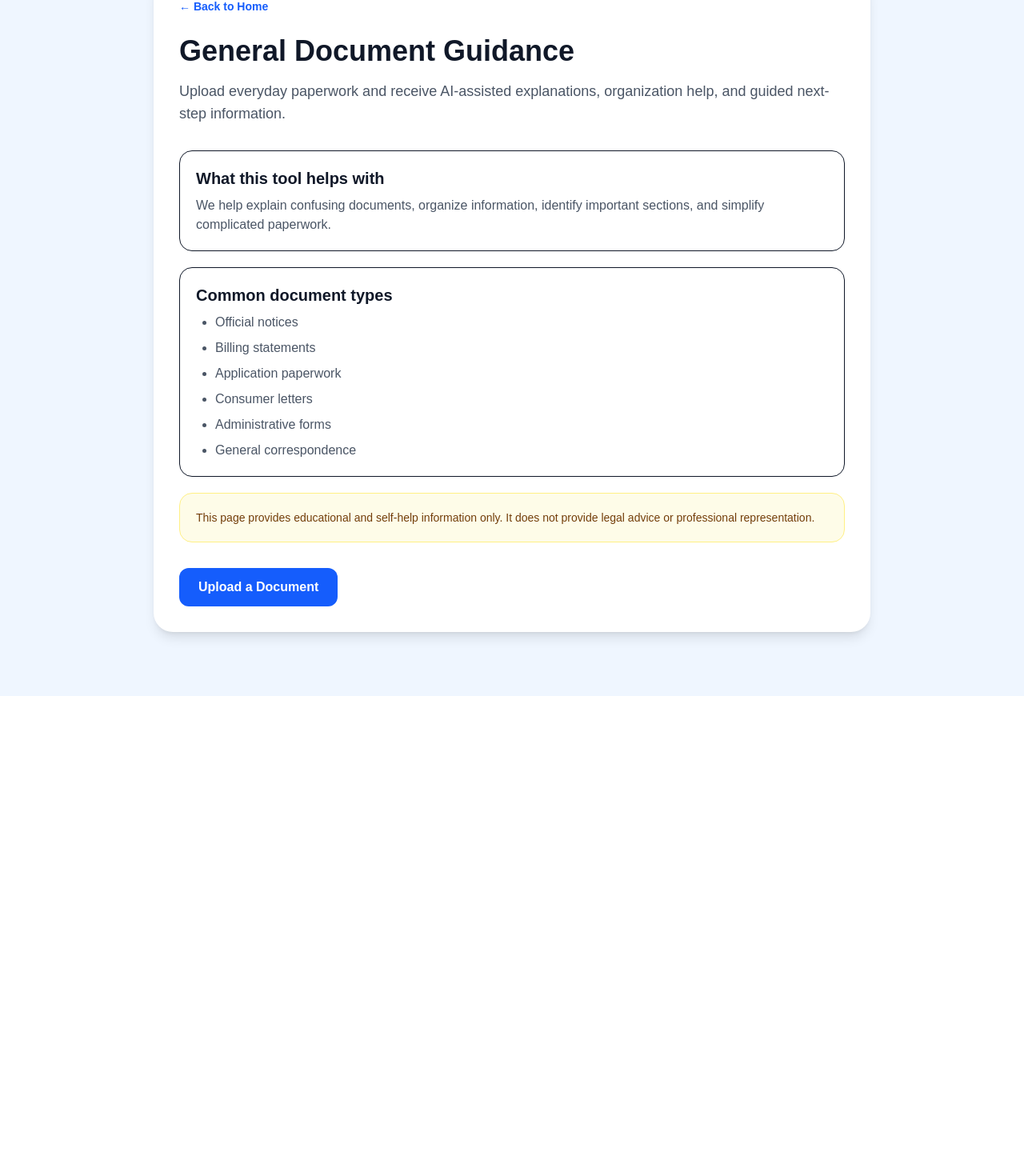
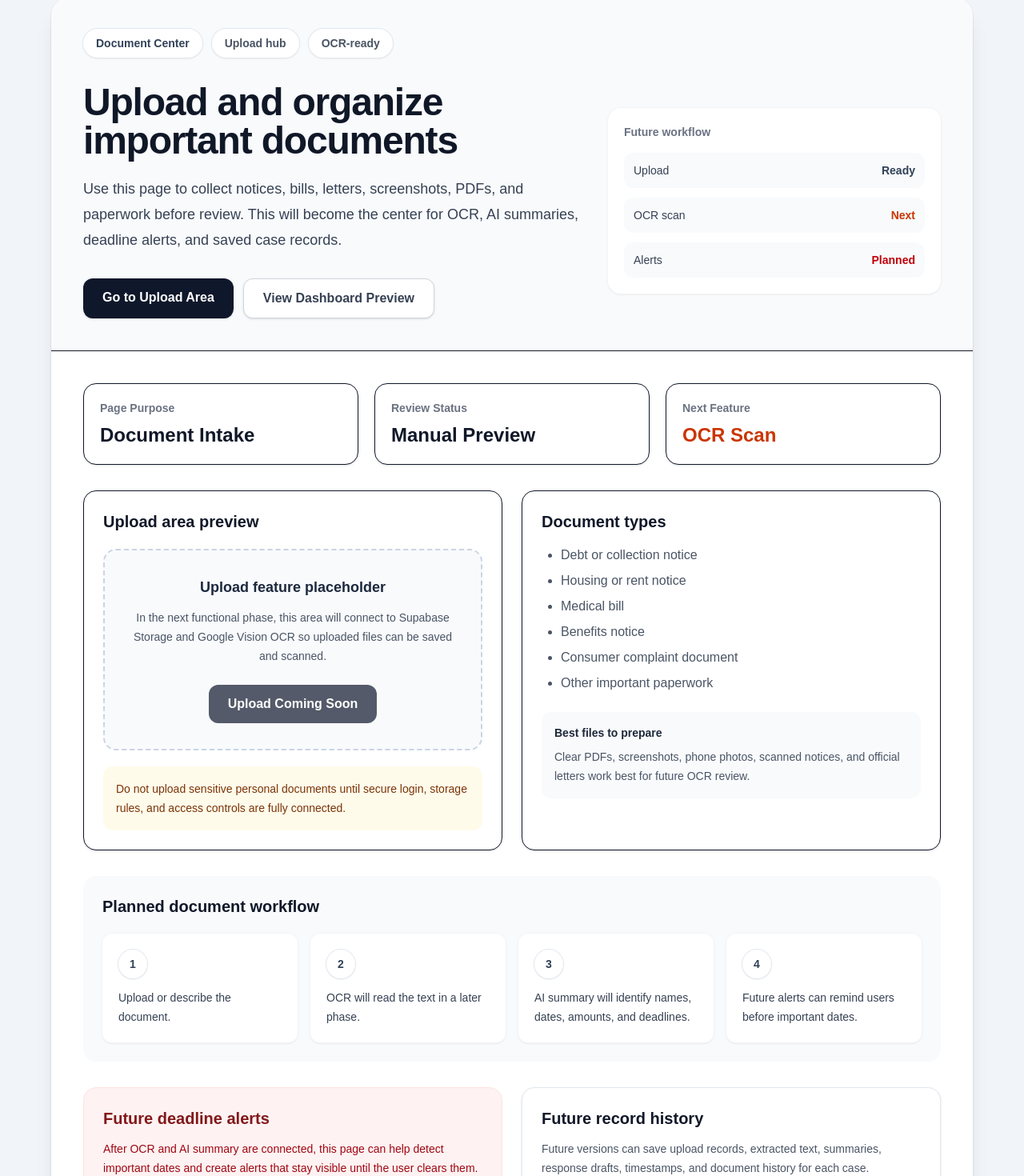
Before and after one commit to betterwork7777/csds-site, a Next.js app: page /documents in a window 1280 px wide. Shown: the part 116-1586 px from the top of the page at 80% size. Before the commit the page ends 986 px from the top, so only its background shows below. Built offline with nearby package versions, Linux system fonts and the light colour scheme.

Commit message:
Refactor DocumentsPage with new layout and features

```diff
--- a/src/app/documents/page.tsx
+++ b/src/app/documents/page.tsx
@@ -1,59 +1,228 @@
 export default function DocumentsPage() {
+  const documentTypes = [
+    "Debt or collection notice",
+    "Housing or rent notice",
+    "Medical bill",
+    "Benefits notice",
+    "Consumer complaint document",
+    "Other important paperwork",
+  ];
+
+  const nextSteps = [
+    "Upload or describe the document.",
+    "OCR will read the text in a later phase.",
+    "AI summary will identify names, dates, amounts, and deadlines.",
+    "Future alerts can remind users before important dates.",
+  ];
+
   return (
-    <main className="min-h-screen bg-blue-50 px-6 py-20 text-gray-900">
-      <div className="mx-auto max-w-4xl rounded-3xl bg-white p-8 shadow-lg">
-        <a href="/" className="text-sm font-semibold text-blue-600">
+    <main className="min-h-screen bg-slate-100 px-6 py-16 text-gray-900">
+      <div className="mx-auto max-w-6xl">
+        <a href="/" className="text-sm font-semibold text-slate-700">
           ← Back to Home
         </a>
 
-        <h1 className="mt-6 text-4xl font-bold">
-          General Document Guidance
+        <section className="mt-6 overflow-hidden rounded-3xl bg-white shadow-xl ring-1 ring-black/5">
+          <div className="border-b bg-slate-50 p-8 md:p-10">
+            <div className="flex flex-wrap items-center gap-3">
+              <span className="rounded-full bg-white px-4 py-2 text-sm font-bold text-slate-700 shadow-sm ring-1 ring-slate-200">
+                Document Center
+              </span>
+
+              <span className="rounded-full bg-white px-4 py-2 text-sm font-semibold text-gray-600 shadow-sm ring-1 ring-slate-200">
+                Upload hub
+              </span>
+
+              <span className="rounded-full bg-white px-4 py-2 text-sm font-semibold text-gray-600 shadow-sm ring-1 ring-slate-200">
+                OCR-ready
+              </span>
+            </div>
+
+            <div className="mt-8 grid gap-8 lg:grid-cols-[1.5fr_1fr] lg:items-center">
+              <div>
+                <h1 className="max-w-4xl text-4xl font-bold tracking-tight md:text-5xl">
+                  Upload and organize important documents
                 </h1>
 
-        <p className="mt-4 text-lg text-gray-600">
-          Upload everyday paperwork and receive AI-assisted explanations,
-          organization help, and guided next-step information.
+                <p className="mt-5 max-w-3xl text-lg leading-8 text-gray-700">
+                  Use this page to collect notices, bills, letters, screenshots,
+                  PDFs, and paperwork before review. This will become the center
+                  for OCR, AI summaries, deadline alerts, and saved case records.
                 </p>
 
-        <div className="mt-8 space-y-5">
-          <div className="rounded-2xl border p-5">
-            <h2 className="text-xl font-bold">
-              What this tool helps with
+                <div className="mt-8 flex flex-wrap gap-3">
+                  <a
+                    href="#upload-section"
+                    className="rounded-xl bg-slate-900 px-6 py-3 font-semibold text-white shadow-sm hover:bg-slate-800"
+                  >
+                    Go to Upload Area
+                  </a>
+
+                  <a
+                    href="/dashboard"
+                    className="rounded-xl border border-gray-300 bg-white px-6 py-3 font-semibold text-gray-700 shadow-sm hover:bg-gray-50"
+                  >
+                    View Dashboard Preview
+                  </a>
+                </div>
+              </div>
+
+              <div className="rounded-2xl bg-white p-5 shadow-sm ring-1 ring-gray-100">
+                <p className="text-sm font-bold text-gray-500">
+                  Future workflow
+                </p>
+
+                <div className="mt-4 space-y-3 text-sm text-gray-700">
+                  <div className="flex items-center justify-between rounded-xl bg-slate-50 p-3">
+                    <span>Upload</span>
+                    <span className="font-bold text-slate-700">Ready</span>
+                  </div>
+
+                  <div className="flex items-center justify-between rounded-xl bg-slate-50 p-3">
+                    <span>OCR scan</span>
+                    <span className="font-bold text-orange-700">Next</span>
+                  </div>
+
+                  <div className="flex items-center justify-between rounded-xl bg-slate-50 p-3">
+                    <span>Alerts</span>
+                    <span className="font-bold text-red-700">Planned</span>
+                  </div>
+                </div>
+              </div>
+            </div>
+          </div>
+
+          <div className="p-8 md:p-10">
+            <div className="grid gap-5 md:grid-cols-3">
+              <div className="rounded-2xl border bg-white p-5 shadow-sm">
+                <p className="text-sm font-semibold text-gray-500">
+                  Page Purpose
+                </p>
+                <p className="mt-2 text-2xl font-bold">Document Intake</p>
+              </div>
+
+              <div className="rounded-2xl border bg-white p-5 shadow-sm">
+                <p className="text-sm font-semibold text-gray-500">
+                  Review Status
+                </p>
+                <p className="mt-2 text-2xl font-bold">Manual Preview</p>
+              </div>
+
+              <div className="rounded-2xl border bg-white p-5 shadow-sm">
+                <p className="text-sm font-semibold text-gray-500">
+                  Next Feature
+                </p>
+                <p className="mt-2 text-2xl font-bold text-orange-700">
+                  OCR Scan
+                </p>
+              </div>
+            </div>
+
+            <div className="mt-8 grid gap-6 lg:grid-cols-2">
+              <div
+                id="upload-section"
+                className="rounded-2xl border bg-white p-6 shadow-sm"
+              >
+                <h2 className="text-xl font-bold">Upload area preview</h2>
+
+                <div className="mt-5 rounded-2xl border-2 border-dashed border-slate-300 bg-slate-50 p-8 text-center">
+                  <p className="text-lg font-bold text-slate-800">
+                    Upload feature placeholder
+                  </p>
+
+                  <p className="mt-3 text-sm leading-6 text-gray-600">
+                    In the next functional phase, this area will connect to
+                    Supabase Storage and Google Vision OCR so uploaded files can
+                    be saved and scanned.
+                  </p>
+
+                  <button
+                    type="button"
+                    className="mt-6 rounded-xl bg-slate-900 px-6 py-3 font-semibold text-white opacity-70"
+                    disabled
+                  >
+                    Upload Coming Soon
+                  </button>
+                </div>
+
+                <div className="mt-5 rounded-xl bg-amber-50 p-4 text-sm leading-6 text-amber-900">
+                  Do not upload sensitive personal documents until secure login,
+                  storage rules, and access controls are fully connected.
+                </div>
+              </div>
+
+              <div className="rounded-2xl border bg-white p-6 shadow-sm">
+                <h2 className="text-xl font-bold">Document types</h2>
+
+                <ul className="mt-4 list-disc space-y-2 pl-6 text-gray-600">
+                  {documentTypes.map((item) => (
+                    <li key={item}>{item}</li>
+                  ))}
+                </ul>
+
+                <div className="mt-6 rounded-xl bg-slate-50 p-4">
+                  <p className="text-sm font-bold text-gray-800">
+                    Best files to prepare
+                  </p>
+
+                  <p className="mt-2 text-sm leading-6 text-gray-600">
+                    Clear PDFs, screenshots, phone photos, scanned notices, and
+                    official letters work best for future OCR review.
+                  </p>
+                </div>
+              </div>
+            </div>
+
+            <div className="mt-8 rounded-2xl bg-slate-50 p-6">
+              <h2 className="text-xl font-bold">Planned document workflow</h2>
+
+              <div className="mt-5 grid gap-4 md:grid-cols-4">
+                {nextSteps.map((step, index) => (
+                  <div
+                    key={step}
+                    className="rounded-xl bg-white p-5 shadow-sm ring-1 ring-gray-100"
+                  >
+                    <div className="mb-3 flex h-9 w-9 items-center justify-center rounded-full bg-white text-sm font-bold text-slate-700 shadow-sm ring-1 ring-slate-200">
+                      {index + 1}
+                    </div>
+
+                    <p className="text-sm leading-6 text-gray-700">{step}</p>
+                  </div>
+                ))}
+              </div>
+            </div>
+
+            <div className="mt-8 grid gap-6 lg:grid-cols-2">
+              <div className="rounded-2xl border border-red-100 bg-red-50 p-6">
+                <h2 className="text-xl font-bold text-red-900">
+                  Future deadline alerts
                 </h2>
 
-            <p className="mt-2 text-gray-600">
-              We help explain confusing documents, organize information,
-              identify important sections, and simplify complicated paperwork.
+                <p className="mt-3 text-sm leading-6 text-red-800">
+                  After OCR and AI summary are connected, this page can help
+                  detect important dates and create alerts that stay visible
+                  until the user clears them.
                 </p>
               </div>
 
-          <div className="rounded-2xl border p-5">
-            <h2 className="text-xl font-bold">
-              Common document types
-            </h2>
+              <div className="rounded-2xl border border-slate-200 bg-white p-6 shadow-sm">
+                <h2 className="text-xl font-bold">Future record history</h2>
 
-            <ul className="mt-2 list-disc space-y-2 pl-6 text-gray-600">
-              <li>Official notices</li>
-              <li>Billing statements</li>
-              <li>Application paperwork</li>
-              <li>Consumer letters</li>
-              <li>Administrative forms</li>
-              <li>General correspondence</li>
-            </ul>
-          </div>
-
-          <div className="rounded-2xl border border-yellow-200 bg-yellow-50 p-5 text-sm text-yellow-900">
-            This page provides educational and self-help information only.
-            It does not provide legal advice or professional representation.
+                <p className="mt-3 text-sm leading-6 text-gray-600">
+                  Future versions can save upload records, extracted text,
+                  summaries, response drafts, timestamps, and document history
+                  for each case.
+                </p>
               </div>
             </div>
 
-        <a
-          href="/#upload"
-          className="mt-8 inline-block rounded-xl bg-blue-600 px-6 py-3 font-semibold text-white hover:bg-blue-700"
-        >
-          Upload a Document
-        </a>
+            <div className="mt-8 rounded-2xl border border-slate-200 bg-slate-50 p-5 text-sm leading-6 text-gray-700">
+              This page is currently a document intake preview. Secure login,
+              Supabase storage permissions, OCR processing, and saved case
+              history should be completed before accepting real user documents.
+            </div>
+          </div>
+        </section>
       </div>
     </main>
   );
```
Lines whose indentation alone changed are shown as unchanged.
